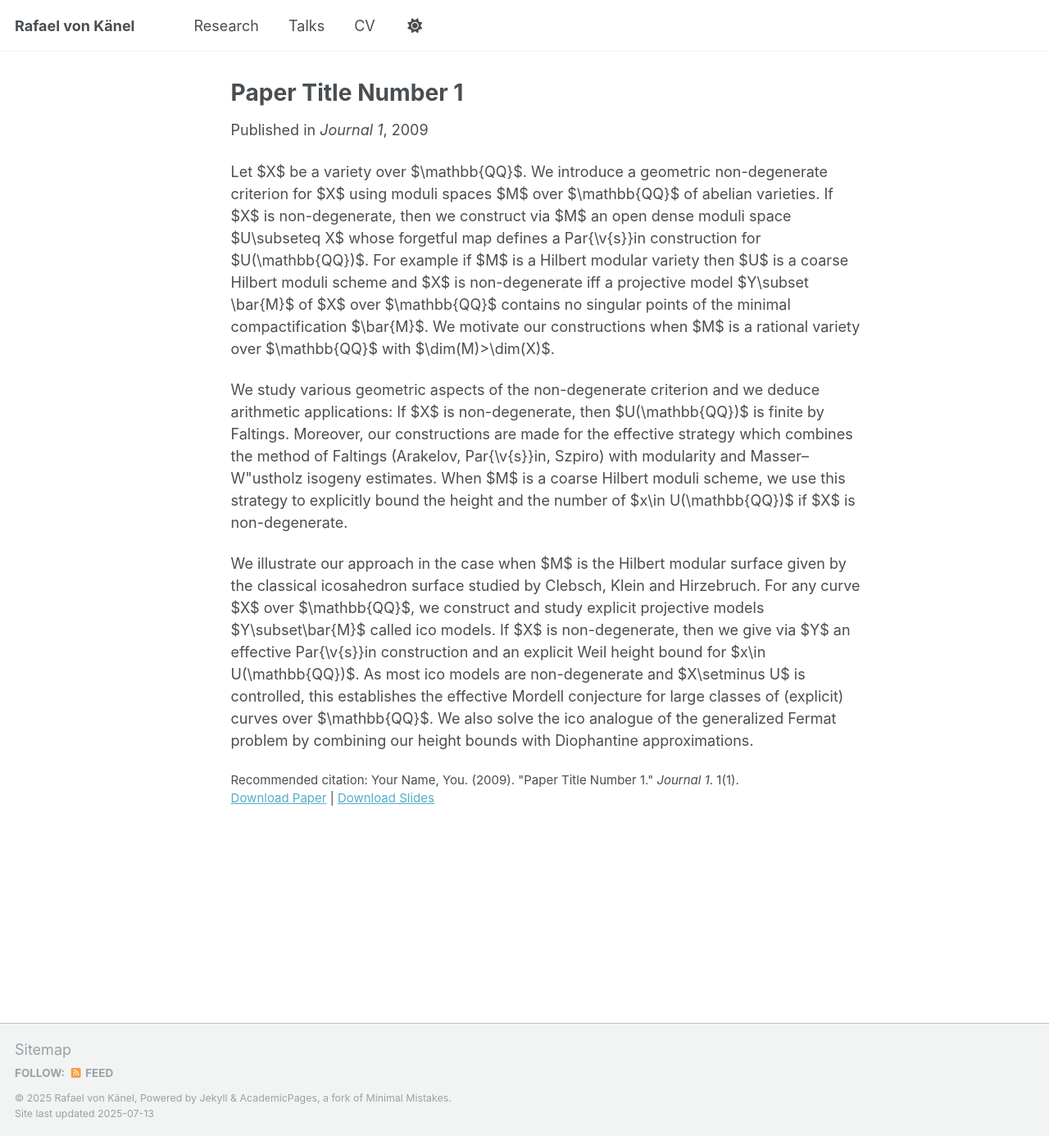
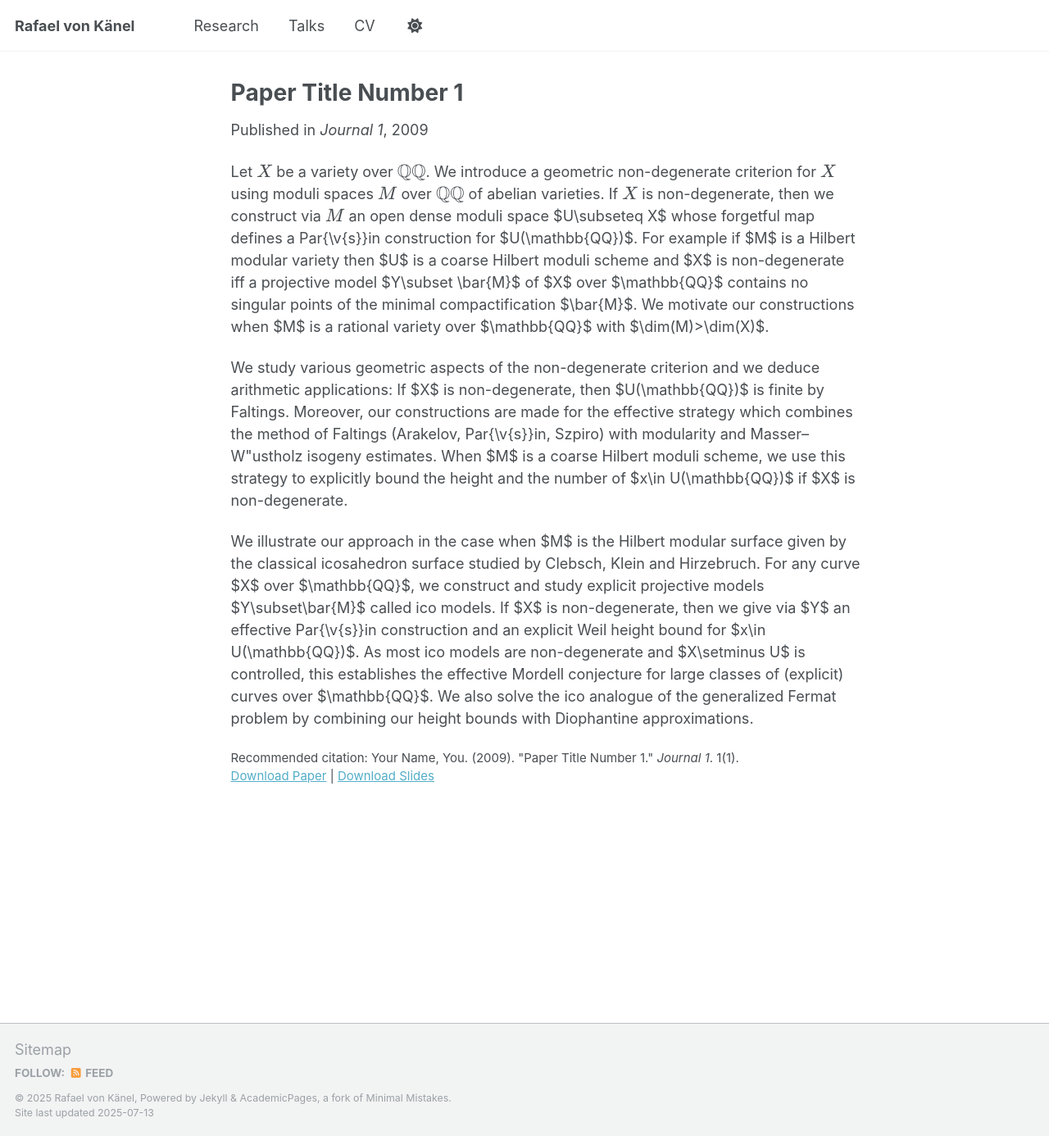
Before and after one commit to rafaelvonkanel/rafaelvonkanel.github.io, a Jekyll site: the page built from _research/proj1.md, in a window 1280 px wide and 1386 px high. Shown: the whole window at 82% size. Built offline with Jekyll 4.4.1, drawn with Linux system fonts in a browser that asks for light colours; a script that is not in the unit is left out.

Commit message:
Update proj1.md

```diff
--- a/_research/proj1.md
+++ b/_research/proj1.md
@@ -13,7 +13,7 @@ math: true
 author_profile: false
 ---
 
-Let $X$ be a variety over $\mathbb{QQ}$. We introduce a geometric non-degenerate criterion for $X$ using moduli spaces $M$ over $\mathbb{QQ}$ of abelian varieties. If $X$ is non-degenerate, then we construct via $M$ an open dense moduli space $U\subseteq X$ whose forgetful map defines a Par{\v{s}}in construction for $U(\mathbb{QQ})$. For example if $M$ is a Hilbert modular variety then $U$ is a coarse Hilbert moduli scheme and $X$ is non-degenerate iff a projective model $Y\subset \bar{M}$ of $X$ over $\mathbb{QQ}$ contains no singular points of the minimal compactification $\bar{M}$. We motivate our constructions when $M$ is a rational variety over $\mathbb{QQ}$ with $\dim(M)>\dim(X)$.
+Let \\(X\\) be a variety over \\(\mathbb{QQ}\\). We introduce a geometric non-degenerate criterion for \\(X\\) using moduli spaces \\(M\\) over \\(\mathbb{QQ}\\) of abelian varieties. If \\(X\\) is non-degenerate, then we construct via \\(M\\) an open dense moduli space $U\subseteq X$ whose forgetful map defines a Par{\v{s}}in construction for $U(\mathbb{QQ})$. For example if $M$ is a Hilbert modular variety then $U$ is a coarse Hilbert moduli scheme and $X$ is non-degenerate iff a projective model $Y\subset \bar{M}$ of $X$ over $\mathbb{QQ}$ contains no singular points of the minimal compactification $\bar{M}$. We motivate our constructions when $M$ is a rational variety over $\mathbb{QQ}$ with $\dim(M)>\dim(X)$.
 
 We study various geometric aspects of the non-degenerate criterion and we deduce arithmetic applications: If $X$ is non-degenerate, then $U(\mathbb{QQ})$ is finite by Faltings. Moreover, our constructions are made for the effective strategy which combines the method of Faltings (Arakelov, Par{\v{s}}in, Szpiro) with modularity and Masser--W\"ustholz isogeny estimates. When $M$ is a coarse Hilbert moduli scheme, we use this strategy to explicitly bound the height and the number of $x\in U(\mathbb{QQ})$ if $X$ is non-degenerate.
 
```
